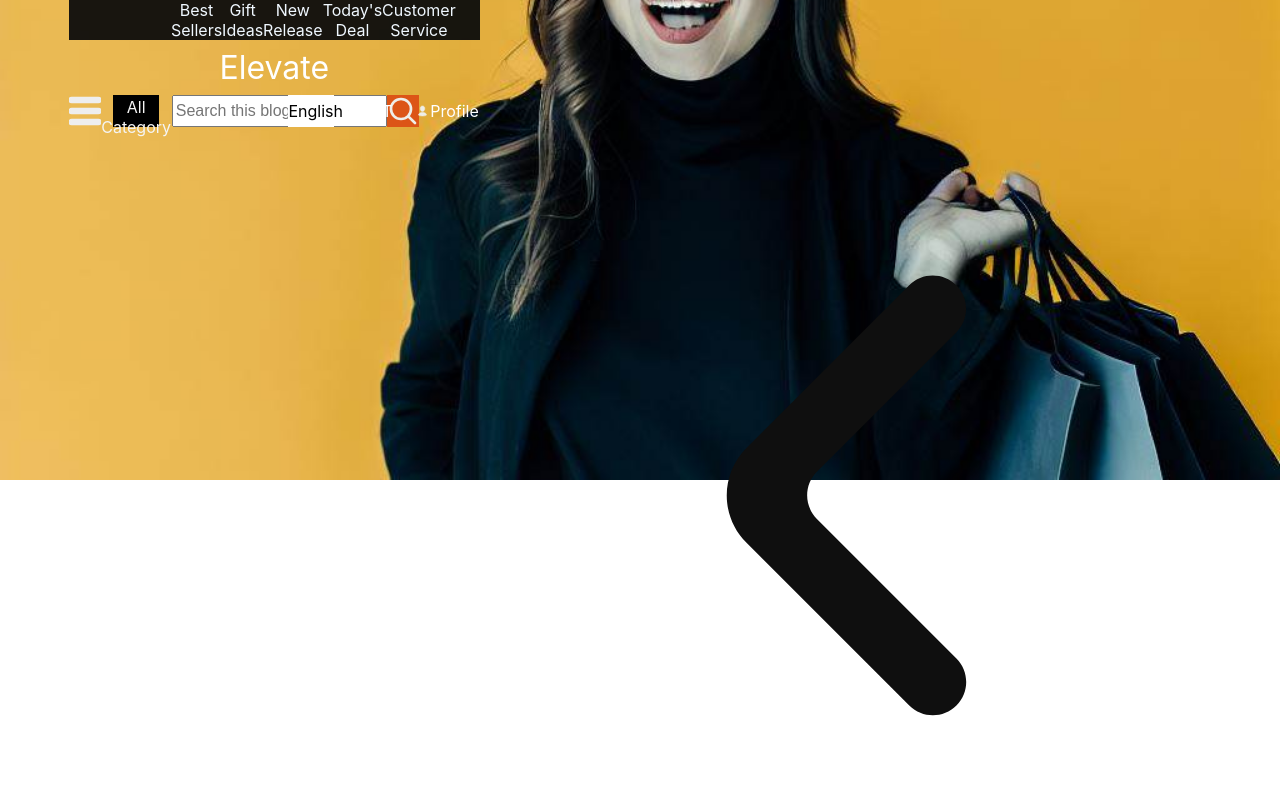
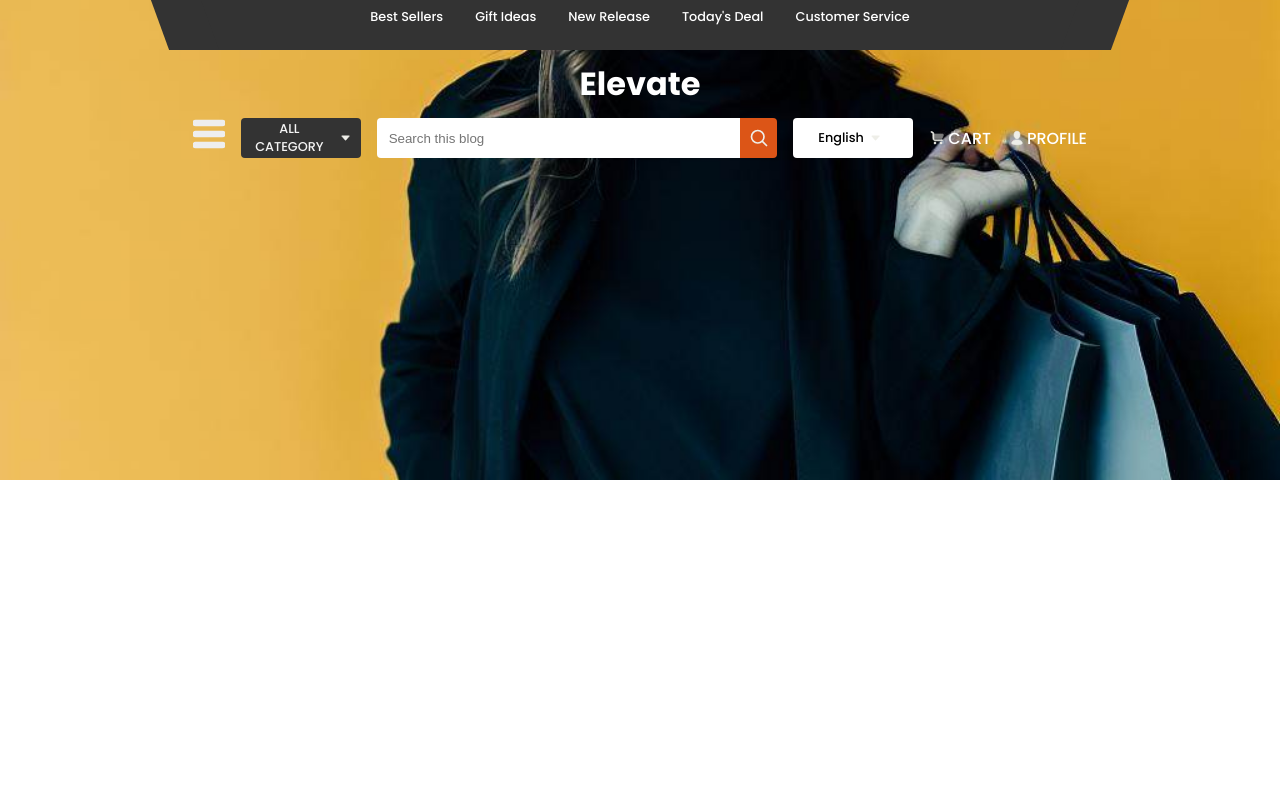
Before and after one commit to abhishek-h660/elevate_project, a React (Create React App) app: page / in a window 1280 px wide. Shown: the top 800 px of the page. Built offline with nearby package versions, Linux system fonts and the light colour scheme; no server answers.

Commit message:
some fixes

```diff
--- a/src/components/products/ProductCard.tsx
+++ b/src/components/products/ProductCard.tsx
@@ -1,6 +1,6 @@
 import { useState } from 'react';
 import ReactDOM from 'react-dom';
-import './../../styles/products.css'
+import '../../styles/products.css'
 import { Product } from '../../types/types';
 const ProductCard = (props:any) => {
     const [popup, setPopup] = useState(false)
@@ -37,27 +37,26 @@ const ProductCard = (props:any) => {
     return(
         <>
             <div className="product" key={props._id} onClick={()=>{openPopup(props._id)}} id={props._id}>
-                <div style={{"color": 'black'}}>{props.name.substring(0, 20)}</div>
-                <div style={{"color": 'orange'}}>Price: $ {props.price}</div>
+                <div className="product-heading">{props.name.substring(0, 20)}</div>
+                <div className="product-subheading">
+                    <span>Price</span>: $ {props.price}
+                </div>
                 {
                     props.cart && <div>Quantity: {props.quantity}</div>
                 }
                 <img src={props.image} alt="unable to render"/>
-
             </div>
             {popup &&
                 ReactDOM.createPortal(
                     <div className="product-popup" onClick={()=>{openPopup(props._id)}}>
-                        <img src={props.image} alt="unable to render"/>
-                        <div className='product-popup-text-part'>
-                            <div>{props.name}</div>
-                            <div>Price: ₹{props.price}</div>
+                        <div className="product-body">
+                            <img src={props.image} alt="unable to render"/>
+                            <div className='product-popup-text-part'>
+                                <div>{props.name}</div>
+                                <div>Price: ₹{props.price}</div>
+                            </div>
+                            <button className="product-cta-button" onClick={()=>{handleAddToCart(props)}}> Add To Cart</button>
                         </div>
-                        <div className='product-popup-button-part'>
-                            <button onClick={()=>{handleAddToCart(props)}}> Add To Cart</button>
-                        </div>
-
-
                     </div>,
                     document.body
                 )
--- a/src/components/products/Products.tsx
+++ b/src/components/products/Products.tsx
@@ -1,8 +1,8 @@
 import { ReactComponentElement, useContext, useEffect, useState } from "react";
-import './../../styles/products.css'
+import '../../styles/products.css'
 import ProductCard from "./ProductCard";
 import { Product, Item } from "../../types/types";
-import {CategoryContext, SearchContext, DatabaseContext} from './../../App'
+import {CategoryContext, SearchContext, DatabaseContext} from '../../App'
 import { JsxElement } from "typescript";
 import { title } from "process";
 
--- a/src/components/top/Background.tsx
+++ b/src/components/top/Background.tsx
@@ -1,7 +1,6 @@
 import Level1 from "./level1";
-import './../../styles/background.css'
+import '../../styles/background.css'
 import TaskBar from "./TaskBar";
-import Slider from "./Slider";
 
 const Background = () => {
     return(
@@ -9,7 +8,6 @@ const Background = () => {
             <Level1 />
             <div className="company">Elevate</div>
             <TaskBar />
-            <Slider />
             <div></div>
         </div>
     )
--- a/src/components/top/Slider.tsx
+++ /dev/null
@@ -1,19 +0,0 @@
-const Slider = () => {
-    return(
-        <div className="slider-container">
-            <div className="next-icon">
-                <img src="./icons/prev_icon.svg" />
-            </div>
-
-            <div className="slider-content">
-                GET START YOUR FAVRIOT SHOPPING
-            </div>
-            <div className="next-icon">
-                <img src="./icons/next_icon.svg" />
-            </div>
-
-        </div>
-    )
-}
-
-export default Slider;
--- a/src/components/top/TaskBar.tsx
+++ b/src/components/top/TaskBar.tsx
@@ -1,5 +1,5 @@
 import { useContext, useState } from 'react';
-import './../../styles/taskbar.css'
+import '../../styles/taskbar.css'
 import { CategoryContext, SearchContext, DatabaseContext } from '../../App';
 import { Item } from '../../types/types';
 const TaskBar = () => {
@@ -31,6 +31,7 @@ const TaskBar = () => {
     }
 
     return(
+        <div className="taskbar-container">
         <div className="taskbar">
             <div className="menu_icon">
                 <img src='/icons/menu_icon.svg' />
@@ -50,7 +51,9 @@ const TaskBar = () => {
             </div>
             <div className='searchbar'>
                 <input type='text' name='search' value={input} onChange={(e)=>{handleSearch(e)}} placeholder='Search this blog'/>
-                <img src='./icons/search_icon.svg'/>
+                <div className="search-icon">
+                    <img src='./icons/search_icon.svg'/>
+                </div>
             </div>
             <div className='language'>
                 <div className='text'>English</div>
@@ -65,6 +68,7 @@ const TaskBar = () => {
                 <div>Profile</div>
             </div>
         </div>
+        </div>
     )
 }
 
--- a/src/components/top/level1.tsx
+++ b/src/components/top/level1.tsx
@@ -1,7 +1,9 @@
-import './../../styles/level1.css'
+import '../../styles/level1.css'
 
 const Level1 = () => {
     return(
+        <div className="topmost-container">
+            <span className="left"></span>
             <div className="topmost">
                 <div>
                     Best Sellers
@@ -19,6 +21,8 @@ const Level1 = () => {
                     Customer Service
                 </div>
             </div>
+            <span className="right"></span>
+        </div>
     )
 }
 
--- a/src/index.css
+++ b/src/index.css
@@ -1,11 +1,14 @@
+@import url('https://fonts.googleapis.com/css2?family=Poppins:wght@200;500;700&display=swap');
+
 *{
   box-sizing: border-box;
 }
+
 body {
   margin: 0;
-  font-family: -apple-system, BlinkMacSystemFont, 'Segoe UI', 'Roboto', 'Oxygen',
-    'Ubuntu', 'Cantarell', 'Fira Sans', 'Droid Sans', 'Helvetica Neue',
-    sans-serif;
+  font-family: 'Poppins', sans-serif;
+  border: none;
+  outline: none;
   -webkit-font-smoothing: antialiased;
   -moz-osx-font-smoothing: grayscale;
 }
--- a/src/styles/background.css
+++ b/src/styles/background.css
@@ -1,16 +1,17 @@
 .background {
     background-color: rgb(196, 134, 20);
-    display: grid;
-    grid-template-columns: 1fr 6fr 1fr;
-    grid-template-rows: 1.5fr repeat(9, 1fr);
     row-gap: 1vh;
     background-image: url('./../../public/background1.jpeg');
     background-size: cover;
-    background-position: 0% 40%;
+    background-position: 0% 45%;
     height: 60vh;
 }
+
+
 .company {
     grid-column-start: 2;
     color: white;
     font-size: 2rem;
+    font-weight:600;
+    margin: 10px 0;
 }
--- a/src/styles/level1.css
+++ b/src/styles/level1.css
@@ -1,8 +1,33 @@
+.topmost-container{
+    width: 100%;
+    display: flex;
+    justify-content: center;
+}
+
+.topmost-container .left{
+    background:#333;
+    width: 50px;
+    height: 50px;
+    transform: skewX(20deg) translateX(20px);
+}
+.topmost-container .right{
+    background:#333;
+    width: 50px;
+    height: 50px;
+    transform: skewX(-20deg) translateX(-20px);
+}
+
 .topmost{
-    display: grid;
-    grid-column-start: 2;
-    grid-template-columns: repeat(6, 1fr);
-    background-color: rgba(12, 12, 12, 0.945);
-    color: aliceblue;
-    padding-left: 8vw;
+    width: 100%;
+    max-width: 900px;
+    height: 50px;
+    background:#333;
+    color: #fff;
+    display: flex;
+    justify-content: center;
+    font-size: 0.8rem;
 }
+
+.topmost div {
+    padding:0.5rem 1rem;
+}
--- a/src/styles/slider.css
+++ /dev/null
@@ -1,9 +0,0 @@
-.slider-container {
-    display: grid;
-    grid-template-columns: 1fr 6fr 1fr;
-}
-
-.slider-container img{
-    width: 100%;
-    height: 100%;
-}
--- a/src/styles/taskbar.css
+++ b/src/styles/taskbar.css
@@ -1,10 +1,17 @@
+.taskbar-container {
+    width: 100%;
+    display: flex;
+    justify-content: center;
+}
+
 .taskbar{
-    display: grid;
-    grid-column-start: 2;
-    grid-template-columns: 1fr repeat(13, 2fr);
-    gap: 1vw;
-    height: 4vh;
-    align-items: center;
+    width: 100%;
+    max-width: 900px;
+    display: flex;
+    flex-wrap: wrap;
+    justify-content:space-around;
+    gap: 10px;
+    margin: 0 10px;
 }
 
 .menu_icon {
@@ -17,19 +24,22 @@
 }
 
 .category{
-    display: grid;
-    grid-column-start: 2;
-    grid-column-end: 4;
-    grid-template-columns: 5fr 1fr;
-    background-color: black;
-    border: 2px solid black;
-    justify-content: center;
+    width: 120px;
+    height: 40px;
+    border-radius: 4px;
+    background:#333;
+    display: flex;
+    justify-content:center;
+    padding: 4px;
     align-items: center;
-    height: 4vh;
+    font-size: 0.8rem;
+    text-transform: uppercase;
 }
 
 .category img{
-    width: 90%;
+    margin: 5px;
+    width: 0.8rem;
+    height: 0.8rem;
 }
 
 .category .text {
@@ -46,75 +56,80 @@
 }
 
 .searchbar {
-    display: grid;
-    grid-template-columns: 5fr 1fr;
-    grid-column-start: 4;
-    grid-column-end: 8;
-    height: 4vh;
+    width: 100%;
+    max-width: 400px;
+    height: 40px;
+    display: flex;
+    align-items: center;
+    font-size: 0.8rem;
+    border-radius: 4px;
+    overflow:hidden;
 }
 
 .searchbar input{
-    font-size: 1em;
-    height: 4vh;
+    width: 100%;
+    height: 40px;
+    border: none;
+    outline: none;
+    padding: 0 12px;
+}
+
+.searchbar .search-icon {
+    display: grid;
+    width: 40px;
+    height: 40px;
+    place-items: center;
+    background-color: rgb(220, 85, 23);
 }
 
 .searchbar img{
-    background-color: rgb(220, 85, 23);
-    height: 4vh;
+    height: 20px;
 }
 
 .language {
-    display: grid;
-    grid-template-columns: 4fr 1fr;
-    grid-column-start: 8;
-    grid-column-end: 10;
+   width: 120px;
+    height: 40px;
+    border-radius: 4px;
+    background:#fff;
+    display: flex;
+    justify-content:center;
+    padding: 4px;
     align-items: center;
-    background-color: white;
-    font-size: 1em;
-    height: 4vh;
+    font-size: 0.8rem;
+}
+
+.language img{
+    margin: 5px;
+    width: 0.8rem;
+    height: 0.8rem;
+}
+
+.cart-section{
+    display: flex;
+    align-items: center;
+}
+.cart-section img{
+    width: 1rem;
+    margin: 0 2px;
+}
+.cart-section div{
+    color: white;
+    font-size: 1rem;
+    text-transform: uppercase;
+}
+
+.profile-section{
+    display: flex;
     align-items: center;
 }
 
-.language img{
-    width: 100%;
-    height: 100%
+.profile-section img{
+    width: 1rem;
+    margin: 0 2px;
 }
 
-.cart-section{
-    display: grid;
-    grid-template-columns: 1fr 2fr;
-    grid-column-start: 10;
-    grid-column-end: 12;
-    align-items: center;
-}
-.cart-section img{
-    margin-left: 40%;
-    width: 60%;
-    height: 60%;
-    align-self: center;
-    justify-self: end;
-
-}
-.cart-section div{
-    color: white;
-    justify-self: start;
-}
-
-.profile-section{
-    display: grid;
-    grid-template-columns: 1fr 2fr;
-    grid-column-start: 12;
-    grid-column-end: 15;
-    align-items: center;
-}
-.profile-section img{
-    margin-left: 40%;
-    width: 60%;
-    height: 60%;
-    align-self: center;
-    justify-self: end;
-}
 .profile-section div{
     color: white;
-    justify-self: start;
+    font-size: 1rem;
+    text-transform: uppercase;
 }
```
Also changed, not shown: src/styles/products.css (+59 -51 lines). Lines whose indentation alone changed are shown as unchanged.
